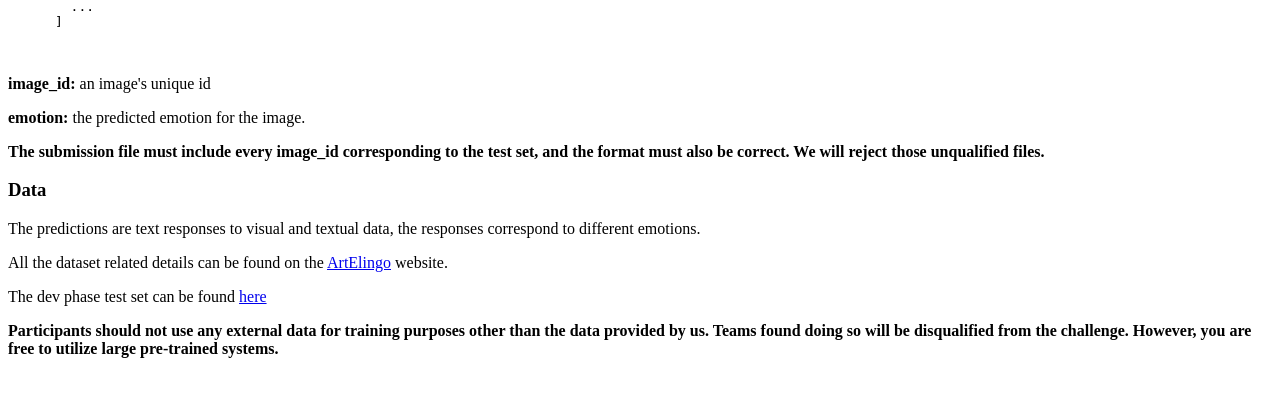
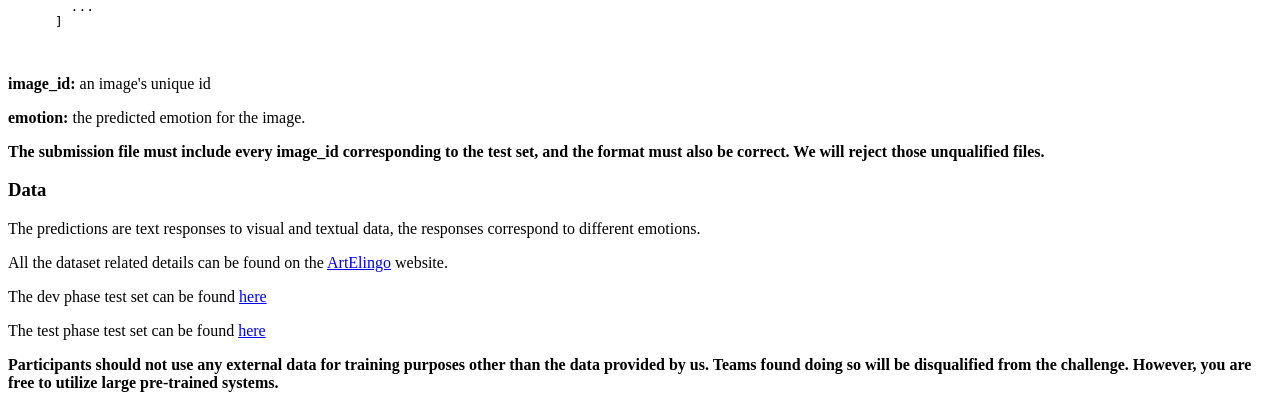
Before and after one commit to iccv23-wecia/emotion, a Python web app: template templates/description.html in a window 1280 px wide. Shown: the part 909-1309 px from the top of the page. Before the commit the page ends 1267 px from the top, so only its background shows below. Run offline with Jinja, Linux system fonts and the light colour scheme; the template is opened without the code that fills it, so the values that code supplies are empty.

Commit message:
Update description.html

```diff
--- a/templates/description.html
+++ b/templates/description.html
@@ -74,6 +74,7 @@
 <p>The predictions are text responses to visual and textual data, the responses correspond to different emotions.</p>
 <p> All the dataset related details can be found on the <a href="https://www.artelingo.org/">ArtElingo</a> website.</p>
 <p>The dev phase test set can be found <a href="https://wecia-iccv23-challenge.s3.amazonaws.com/emo_pred_challenge_dev.csv"> here</a></p>
+<p>The test phase test set can be found <a href="https://wecia-iccv23-challenge.s3.amazonaws.com/emo_pred_challenge_hidden.csv"> here</a></p>
 
 <b>Participants should not use any external data for training purposes other than the data provided by us.
     Teams found doing so will be disqualified from the challenge. However, you are free to utilize large pre-trained systems. </b>
```
